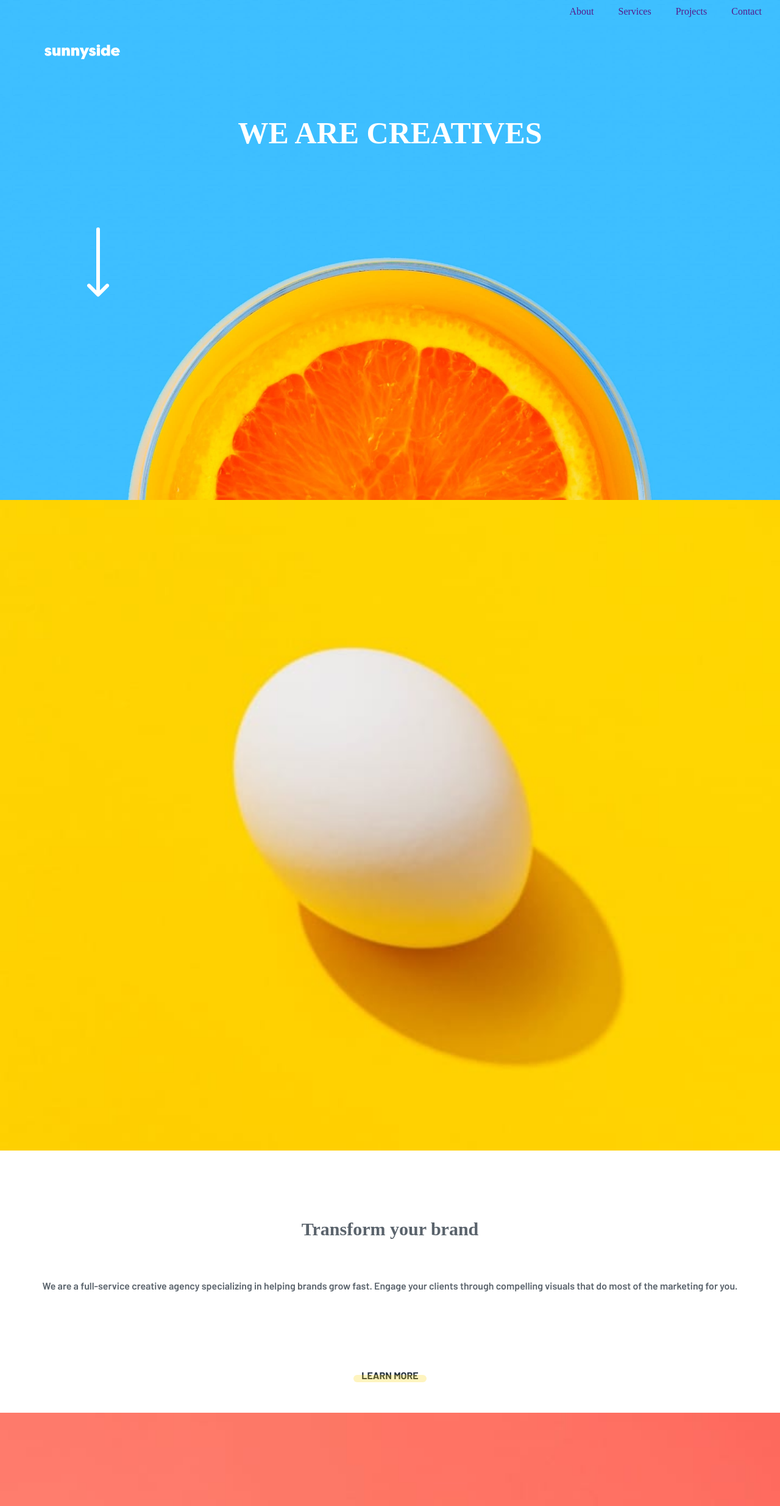
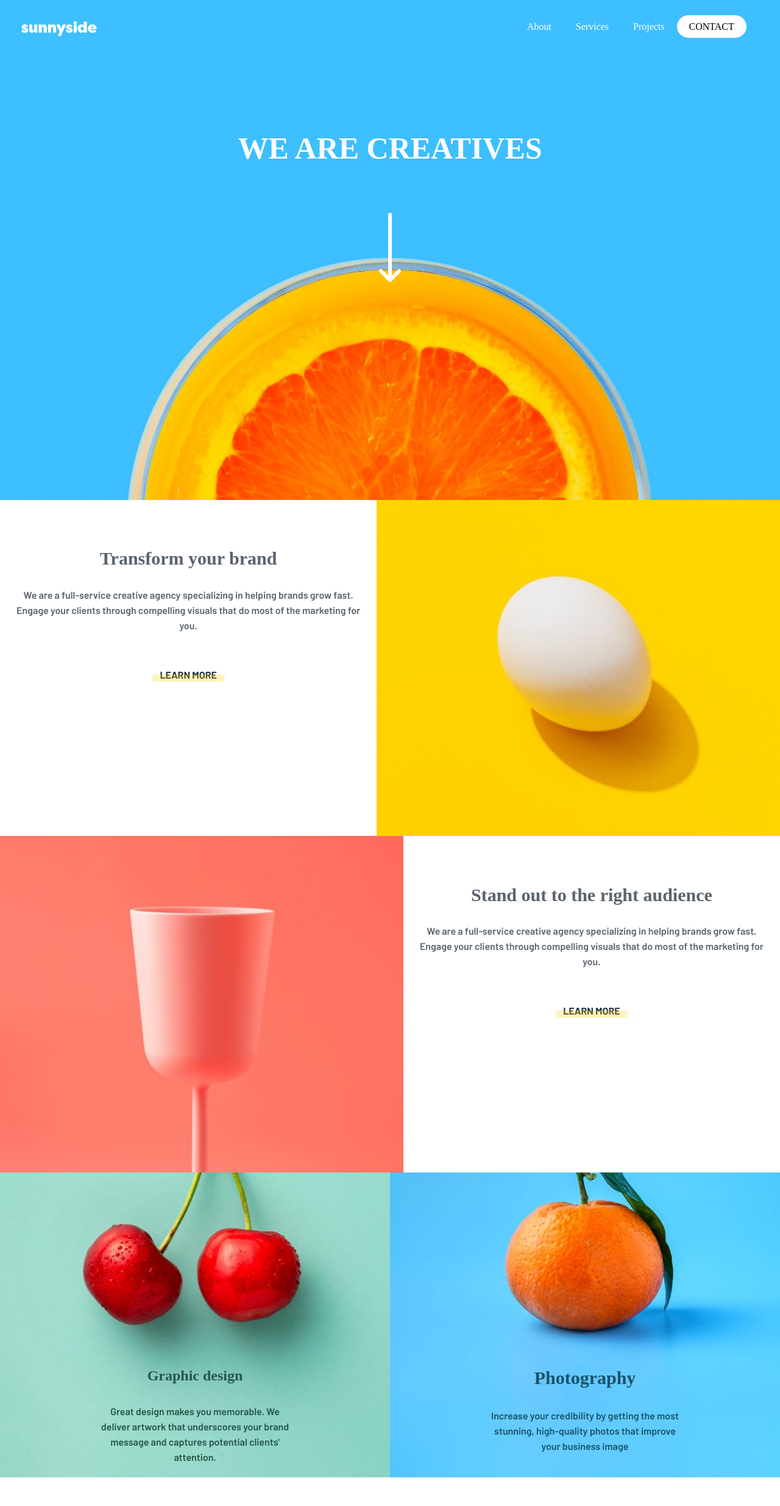
Before and after one commit to Dj3y/sunnyside-agency, a plain HTML site: page index.html in a window 1280 px wide. Shown: the top 2470 px of the page at 61% size. Drawn offline with Linux system fonts and the light colour scheme.

Commit message:
Version Desktop

```diff
--- a/assets/style/style.scss
+++ b/assets/style/style.scss
@@ -1,6 +1,6 @@
 // PRIMARY COLOR
-$softred :hsl(7, 99%, 70%);
-$yellow : hsl(51, 100%, 49%);
+$softred: hsl(7, 99%, 70%);
+$yellow: hsl(51, 100%, 49%);
 $desaturatedCyan: hsl(167, 40%, 24%);
 $darkBlue: hsl(198, 62%, 26%);
 $moderateCyan: hsl(168, 34%, 41%);
@@ -20,14 +20,14 @@ $fontFrauces: Fraunces;
 @mixin backgroundImage($background-img, $background-size) {
     background-image: $background-img;
     background-size: $background-size;
-    background-position:center;
+    background-position: center;
     background-repeat: no-repeat;
     background-color: #cccccc;
     height: 500px;
 }
 
 // Rule for the h2 of the page
-@mixin fontH2($h2Color:$veryDarkGrayishBlue){
+@mixin fontH2($h2Color:$veryDarkGrayishBlue) {
     color: $h2Color;
     font-family: $fontFrauces;
     font-weight: 700;
@@ -37,12 +37,12 @@ $fontFrauces: Fraunces;
 }
 
 // Rule for the section/div with the text
-@mixin textSection{
+@mixin textSection {
     padding: 50px 15px;
 }
 
 // Rule for the images of the page without header image
-@mixin imgContent{
+@mixin imgContent {
     display: flex;
     justify-content: center;
     align-items: center;
@@ -51,7 +51,7 @@ $fontFrauces: Fraunces;
 }
 
 // Rule for the paragraphs
-@mixin paragraph($colorP:$veryDarkGrayishBlue){
+@mixin paragraph($colorP:$veryDarkGrayishBlue) {
     font-family: $fontBarlow;
     color: $colorP;
     font-weight: 600;
@@ -60,7 +60,7 @@ $fontFrauces: Fraunces;
 }
 
 // Rule for the link LEARN MORE
-@mixin learnMore{
+@mixin learnMore {
     font-family: $fontBarlow;
     font-weight: 700;
     color: $desaturatedBlue;
@@ -72,7 +72,7 @@ $fontFrauces: Fraunces;
 }
 
 // Rule for underline decoration of rhe link LEARN MORE
-@mixin hrUnderline{
+@mixin hrUnderline {
     background-color: $yellow;
     border-radius: 20px;
     border: none;
@@ -82,18 +82,18 @@ $fontFrauces: Fraunces;
     opacity: 0.25;
 }
 
-*{
+* {
     margin: 0;
 }
- header{
-    @include backgroundImage(url("../../assets/images/photos/image-header.jpg"), 800px 500px);
-    nav figure{
+header {
+    @include backgroundImage(url("../../assets/images/photos/image-header.jpg"), cover);
+    nav figure {
         padding: 5%;
     }
-    ul{
+    ul {
         display: none;
     }
-    h1{
+    h1 {
         font-family: $fontFrauces;
         text-transform: uppercase;
         color: white;
@@ -102,194 +102,244 @@ $fontFrauces: Fraunces;
         font-weight: 900;
         margin-top: 2%;
     }
-    #arrow{
+    #arrow {
         text-align: center;
         margin: 10%;
     }
 }
 
- #brand{
-    h2{
+#brand {
+    h2 {
         @include fontH2;
     }
-    .textSection{
+    .textSection {
         @include textSection;
     }
-    img{
+    img {
         @include imgContent;
     }
-    p{
+    p {
         @include paragraph;
     }
-    hr{
+    hr {
         @include hrUnderline;
     }
-    a{
+    a {
         @include learnMore;
     }
 }
 
- #audience{
-    h2{
+#audience {
+    h2 {
         @include fontH2;
     }
-    .textSection{
+    .textSection {
         @include textSection;
     }
-    img{
+    img {
         @include imgContent;
     }
-    p{
+    p {
         @include paragraph;
     }
-    hr{
+    hr {
         @include hrUnderline;
     }
-    a{
+    a {
         @include learnMore;
     }
 }
 
- #graphic-design{
-    @include backgroundImage(url("../../assets/images/photos/image-graphic-design.jpg"), 600px 500px);
-    h2{
+#graphic-design {
+    @include backgroundImage(url("../../assets/images/photos/image-graphic-design.jpg"), cover);
+    h2 {
         @include fontH2;
         padding-top: 320px;
         color: $desaturatedCyan;
         font-size: 24px;
     }
-    .textSection{
+    .textSection {
         @include textSection;
     }
-    img{
+    img {
         @include imgContent;
     }
-    p{
+    p {
         @include paragraph($desaturatedCyan);
-    }
-    hr{
-        @include hrUnderline;
-    }
-    a{
-        @include learnMore;
     }
 }
 
- #photography{
-    @include backgroundImage(url("../../assets/images/photos/image-photography.jpg"), 600px 500px);
-    h2{
+#photography {
+    @include backgroundImage(url("../../assets/images/photos/image-photography.jpg"), cover);
+    h2 {
         @include fontH2($darkBlue);
         padding-top: 320px;
     }
-    p{
+    p {
         @include paragraph($darkBlue);
     }
 }
 
- #opinion{
-    h2{
+#opinion {
+    h2 {
         @include fontH2($grayishBlue);
         margin-top: 50px;
     }
-    div{
+    div {
         text-align: center;
         margin: 20px 30px;
     }
-    img{
+    img {
         border-radius: 100px;
         height: 80px;
         margin: 20px;
     }
-    p{
+    p {
         @include paragraph;
     }
-    p:nth-child(3){
+    p:nth-child(3) {
         font-weight: bold;
         color: black;
         font-size: 18px;
-        padding: 20px 0 10px 0;
+        padding: 20px 0 10px;
     }
-    p:nth-child(4){
-        color:$grayishBlue;
+    p:nth-child(4) {
+        color: $grayishBlue;
         padding-bottom: 40px;
     }
 }
 
- #img-gallery{
+#img-gallery {
     display: flex;
     flex-wrap: wrap;
-    .gallery{
+    .gallery {
         display: flex;
         width: 50%;
-
     }
-    img{
+    img {
         display: flex;
         width: 100%;
         object-fit: fill;
     }
 }
 
- footer{
+footer {
     // margin: 50px 0;
     background-color: rgb(144, 212, 197);
-    p{
+    p {
         color: $moderateCyan;
         font-size: 30px;
         font-weight: 900;
         text-align: center;
         padding: 50px 0;
     }
-    ul{
+    ul {
         display: flex;
         justify-content: space-around;
         list-style: none;
         padding: 0;
     }
-    li, a{
+    a,
+    li {
         text-decoration: none;
         color: $moderateCyan;
         font-weight: 600;
     }
-    div{
+    div {
         display: flex;
         justify-content: center;
         padding: 80px 0 40px;
     }
-    div a{
+    div a {
         padding-left: 20px;
     }
 }
 
- @media screen and (min-width: 780px) {
+@media screen and (min-width: 780px) {}
 
- }
-
- @media screen and (min-width: 1024px){
-    header{
+@media screen and (min-width: 1024px) {
+    header {
         display: flex;
         flex-direction: column;
         padding: 10px;
         background-size: cover;
         height: 800px;
-        nav{
+        nav {
             display: flex;
             justify-content: space-between;
+            padding: 2%;
         }
-        figure{
+        nav figure {
             width: 50px;
+            padding: 0;
         }
-        ul{
+        ul {
             display: flex;
             margin-right: 20px;
             list-style: none;
         }
-        li, a{
+        a,
+        li {
             text-decoration: none;
             padding-left: 20px;
+            color: white;
         }
-        #arrow img{
+        #contact a {
+            background-color: $white;
+            border-radius: 20px;
+            color: black;
+            text-transform: uppercase;
+            padding: 10px 20px;
+        }
+        h1 {
+            margin-top: 10%;
+        }
+        #arrow img {
             text-align: center;
+            margin: -5%;
+        }
+    }
+    #brand {
+        display: flex;
+        flex-direction: row-reverse;
+        .textSection {
+            width: 50%;
+        }
+    }
+    #audience {
+        display: flex;
+        .textSection {
+            width: 50%;
+        }
+    }
+    #graphic-photography {
+        display: flex;
+        section {
+            width: 50%;
+        }
+        p {
+            padding: 0 25%;
+        }
+    }
+    #opinion {
+        #opinion-text {
+            display: flex;
+            flex-flow: row wrap;
+            justify-content: space-around;
+        }
+        #opinion-text div{
+            width: 25%;
+        }
+    }
+
+    #img-gallery {
+        .gallery{
+            width: 25%;
+        }
+    }
+    footer{
+        nav{
+            margin: 0 35%;
         }
     }
 }
--- a/index.html
+++ b/index.html
@@ -24,7 +24,7 @@
                     <li><a href="">About</a></li>
                     <li><a href="">Services</a></li>
                     <li><a href="">Projects</a></li>
-                    <li><a href="">Contact</a></li>
+                    <li id="contact"><a href="">Contact</a></li>
                 </ul>
             </nav>
             <section>
@@ -70,7 +70,7 @@
                     <hr class="underline">
                 </section>
             </div>
-            <div>
+            <div id="graphic-photography">
                 <section id="graphic-design">
                     <h2>Graphic design</h2>
                     <p>
@@ -85,6 +85,7 @@
             </div>
             <section id="opinion">
                 <h2>Client testimonials</h2>
+                <div id="opinion-text">
                 <div>
                     <figure>
                         <img src="assets/images/people/image-emily.jpg" alt="image of emily">
@@ -112,6 +113,7 @@
                     <p>Jennie F.</p>
                     <p> Business Owner</p>
                 </div>
+            </div>
             </section>
             <div id="img-gallery">
                 <div class="gallery">
```
Also changed, not shown: assets/style/style.css, 1 other file. Lines whose indentation alone changed are shown as unchanged.
